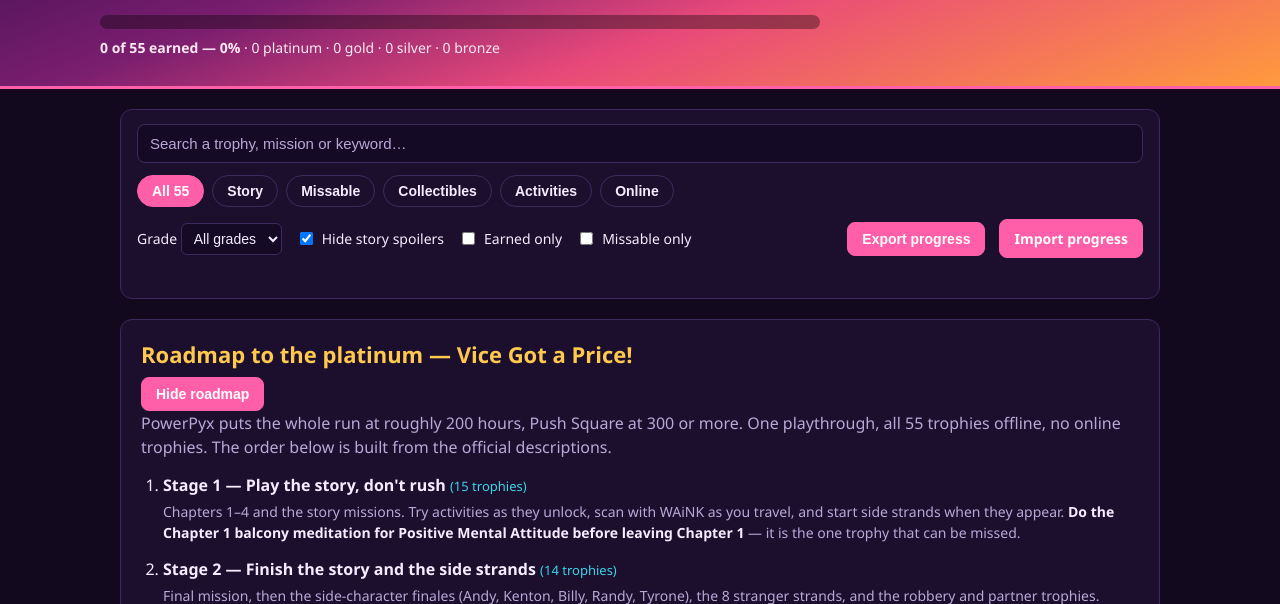
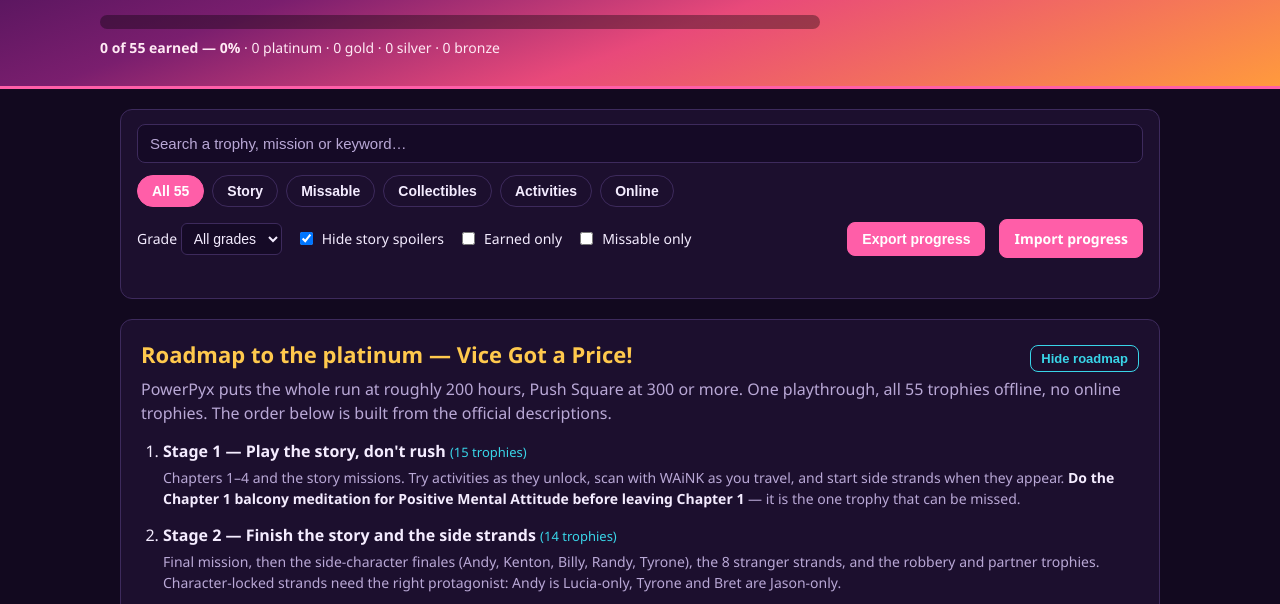
Before and after one commit to rhafarnulis/cover-preview, a plain HTML site: page guide/app/index.html in a window 1280 px wide. Shown: the part 172-776 px from the top of the page. Drawn offline with Linux system fonts and the light colour scheme.

Commit message:
Trophy guide preview update: app/style.css

```diff
--- a/guide/app/style.css
+++ b/guide/app/style.css
@@ -66,6 +66,9 @@ button:hover, .import-btn:hover { filter: brightness(1.12); }
 .import-btn input { display: none; }
 .toolbar-note { margin: 10px 0 0; font-size: 13px; color: var(--muted); min-height: 1.2em; }
 .roadmap { background: var(--bg-2); border: 1px solid var(--line); border-radius: 12px; padding: 18px 20px; margin-bottom: 20px; }
+.roadmap-head { display: flex; justify-content: space-between; align-items: baseline; gap: 12px; flex-wrap: wrap; }
+.roadmap-head button { background: transparent; border-color: var(--cyan); color: var(--cyan); padding: 5px 10px; font-size: 13px; }
+.roadmap.collapsed .roadmap-body { display: none; }
 .roadmap h2 { margin: 0 0 6px; font-size: 22px; color: var(--gold); }
 .roadmap-intro { margin: 0 0 14px; color: var(--muted); }
 .stages { margin: 0; padding-left: 22px; display: grid; gap: 14px; }
```
